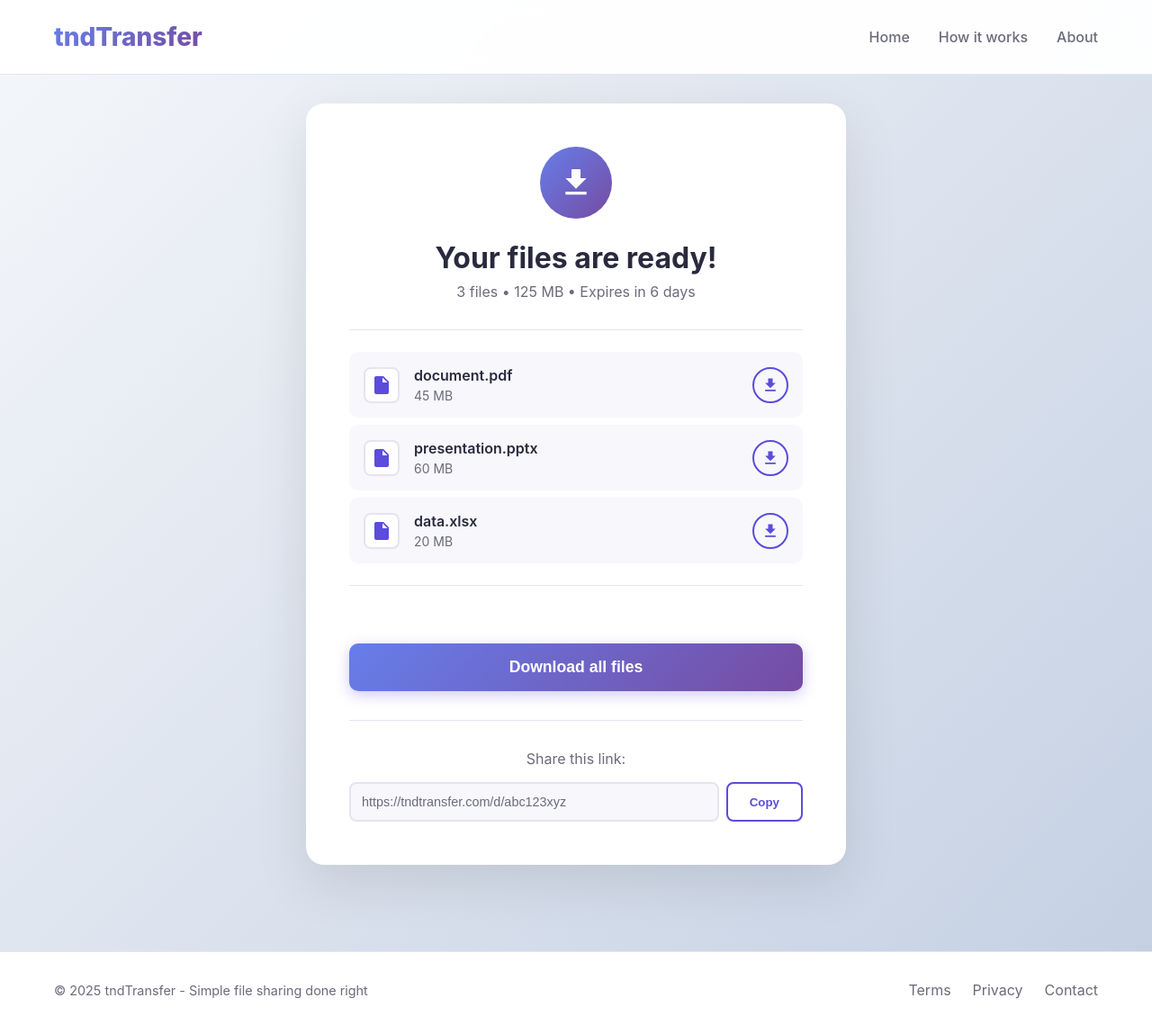
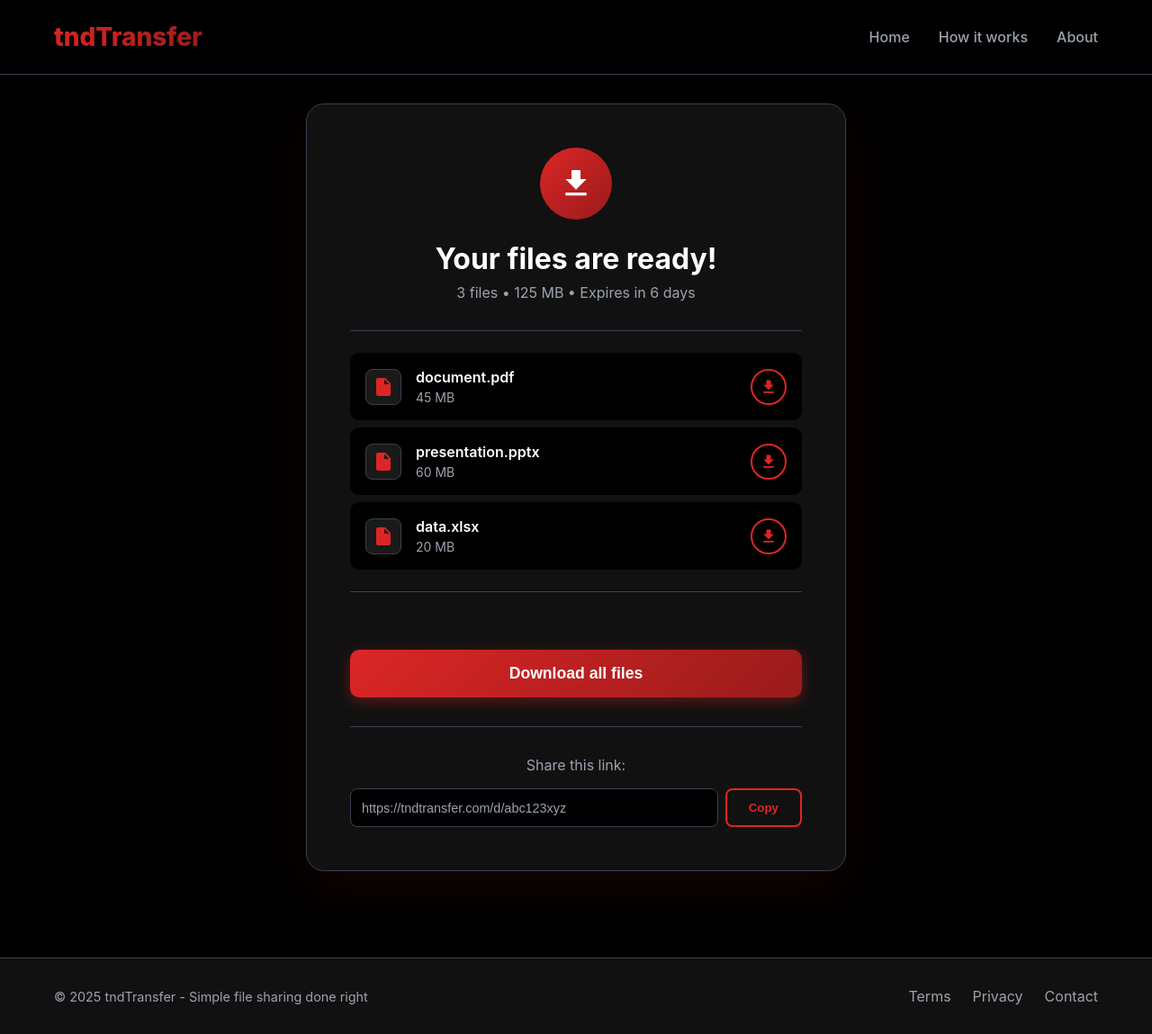
Before and after one commit to tndor/aws-file-transfer, a Flask app: page /d/1 in a window 1280 px wide. Shown: the whole page at 90% size. Before the commit the page ends 1110 px from the top, so only its background shows below. Run offline with Flask 3, Linux system fonts and the light colour scheme.

Commit message:
changed theme to black and red

```diff
--- a/static/css/style.css
+++ b/static/css/style.css
@@ -5,18 +5,21 @@
 }
 
 :root {
-    --primary-color: #5c4cdb;
-    --primary-hover: #4a3bc9;
-    --secondary-color: #f7f7fc;
-    --text-primary: #2a2a3e;
-    --text-secondary: #6b6b7b;
-    --border-color: #e5e5f0;
-    --gradient: linear-gradient(135deg, #667eea 0%, #764ba2 100%);
+    --primary-color: #dc2626;
+    --primary-hover: #b91c1c;
+    --secondary-color: #1a1a1a;
+    --text-primary: #ffffff;
+    --text-secondary: #9ca3af;
+    --border-color: #374151;
+    --background-dark: #000000;
+    --background-light: #111111;
+    --gradient: linear-gradient(135deg, #dc2626 0%, #991b1b 100%);
+    --gradient-dark: linear-gradient(135deg, #1a1a1a 0%, #000000 100%);
 }
 
 body {
     font-family: -apple-system, BlinkMacSystemFont, 'Segoe UI', Roboto, Oxygen, Ubuntu, sans-serif;
-    background: linear-gradient(135deg, #f5f7fa 0%, #c3cfe2 100%);
+    background: var(--background-dark);
     min-height: 100vh;
     color: var(--text-primary);
 }
@@ -29,7 +32,7 @@ body {
 
 /* Header */
 header {
-    background: rgba(255, 255, 255, 0.95);
+    background: rgba(0, 0, 0, 0.95);
     backdrop-filter: blur(10px);
     border-bottom: 1px solid var(--border-color);
     padding: 1.5rem 0;
@@ -128,10 +131,11 @@ main {
 
 /* Upload Area */
 .upload-container {
-    background: white;
+    background: var(--background-light);
     border-radius: 20px;
     padding: 3rem;
-    box-shadow: 0 20px 60px rgba(0, 0, 0, 0.1);
+    box-shadow: 0 20px 60px rgba(220, 38, 38, 0.1);
+    border: 1px solid var(--border-color);
 }
 
 .upload-area {
@@ -141,12 +145,13 @@ main {
     text-align: center;
     cursor: pointer;
     transition: all 0.3s ease;
-    background: var(--secondary-color);
+    background: var(--background-dark);
 }
 
 .upload-area:hover {
     border-color: var(--primary-color);
-    background: #f0efff;
+    background: rgba(220, 38, 38, 0.05);
+    box-shadow: 0 0 30px rgba(220, 38, 38, 0.1);
 }
 
 .upload-icon {
@@ -187,47 +192,14 @@ main {
     font-size: 1rem;
     font-weight: 600;
     cursor: pointer;
-    transition: transform 0.3s ease;
-    box-shadow: 0 4px 15px rgba(92, 76, 219, 0.3);
+    transition: all 0.3s ease;
+    box-shadow: 0 4px 15px rgba(220, 38, 38, 0.4);
 }
 
 .upload-button:hover {
     transform: translateY(-2px);
-    box-shadow: 0 6px 20px rgba(92, 76, 219, 0.4);
-}
-
-/* Footer */
-footer {
-    background: white;
-    border-top: 1px solid var(--border-color);
-    padding: 2rem 0;
-    margin-top: 4rem;
-}
-
-.footer-content {
-    display: flex;
-    justify-content: space-between;
-    align-items: center;
-}
-
-.footer-text {
-    color: var(--text-secondary);
-    font-size: 0.9rem;
-}
-
-.footer-links {
-    display: flex;
-    gap: 1.5rem;
-}
-
-.footer-links a {
-    color: var(--text-secondary);
-    text-decoration: none;
-    transition: color 0.3s ease;
-}
-
-.footer-links a:hover {
-    color: var(--primary-color);
+    background: linear-gradient(135deg, #b91c1c 0%, #7f1d1d 100%);
+    box-shadow: 0 6px 20px rgba(220, 38, 38, 0.6);
 }
 
 /* Download Page */
@@ -240,10 +212,11 @@ footer {
 }
 
 .download-container {
-    background: white;
+    background: var(--background-light);
     border-radius: 20px;
     padding: 3rem;
-    box-shadow: 0 20px 60px rgba(0, 0, 0, 0.1);
+    box-shadow: 0 20px 60px rgba(220, 38, 38, 0.1);
+    border: 1px solid var(--border-color);
     max-width: 600px;
     width: 100%;
 }
@@ -295,13 +268,15 @@ footer {
     align-items: center;
     padding: 1rem;
     margin: 0.5rem 0;
-    background: var(--secondary-color);
+    background: var(--background-dark);
     border-radius: 10px;
     transition: all 0.3s ease;
+    border: 1px solid transparent;
 }
 
 .file-item:hover {
-    background: #f0efff;
+    border-color: var(--primary-color);
+    background: rgba(220, 38, 38, 0.05);
     transform: translateX(5px);
 }
 
@@ -314,12 +289,12 @@ footer {
 .file-icon {
     width: 40px;
     height: 40px;
-    background: white;
+    background: var(--secondary-color);
     border-radius: 8px;
     display: flex;
     align-items: center;
     justify-content: center;
-    border: 2px solid var(--border-color);
+    border: 1px solid var(--border-color);
 }
 
 .file-icon svg {
@@ -360,6 +335,7 @@ footer {
 
 .download-file-button:hover {
     background: var(--primary-color);
+    box-shadow: 0 0 15px rgba(220, 38, 38, 0.5);
 }
 
 .download-file-button svg {
@@ -383,13 +359,14 @@ footer {
     font-weight: 600;
     cursor: pointer;
     transition: all 0.3s ease;
-    box-shadow: 0 4px 15px rgba(92, 76, 219, 0.3);
+    box-shadow: 0 4px 15px rgba(220, 38, 38, 0.4);
     margin: 2rem 0;
 }
 
 .download-all-button:hover {
     transform: translateY(-2px);
-    box-shadow: 0 6px 20px rgba(92, 76, 219, 0.4);
+    background: linear-gradient(135deg, #b91c1c 0%, #7f1d1d 100%);
+    box-shadow: 0 6px 20px rgba(220, 38, 38, 0.6);
 }
 
 .share-section {
@@ -411,15 +388,15 @@ footer {
 .share-link-input {
     flex: 1;
     padding: 0.75rem;
-    border: 2px solid var(--border-color);
+    border: 1px solid var(--border-color);
     border-radius: 8px;
     font-size: 0.9rem;
     color: var(--text-secondary);
-    background: var(--secondary-color);
+    background: var(--background-dark);
 }
 
 .copy-link-button {
-    background: white;
+    background: transparent;
     border: 2px solid var(--primary-color);
     color: var(--primary-color);
     padding: 0.75rem 1.5rem;
@@ -432,6 +409,41 @@ footer {
 .copy-link-button:hover {
     background: var(--primary-color);
     color: white;
+    box-shadow: 0 0 15px rgba(220, 38, 38, 0.5);
+}
+
+/* Footer */
+footer {
+    background: var(--background-light);
+    border-top: 1px solid var(--border-color);
+    padding: 2rem 0;
+    margin-top: 4rem;
+}
+
+.footer-content {
+    display: flex;
+    justify-content: space-between;
+    align-items: center;
+}
+
+.footer-text {
+    color: var(--text-secondary);
+    font-size: 0.9rem;
+}
+
+.footer-links {
+    display: flex;
+    gap: 1.5rem;
+}
+
+.footer-links a {
+    color: var(--text-secondary);
+    text-decoration: none;
+    transition: color 0.3s ease;
+}
+
+.footer-links a:hover {
+    color: var(--primary-color);
 }
 
 /* Responsive */
```
